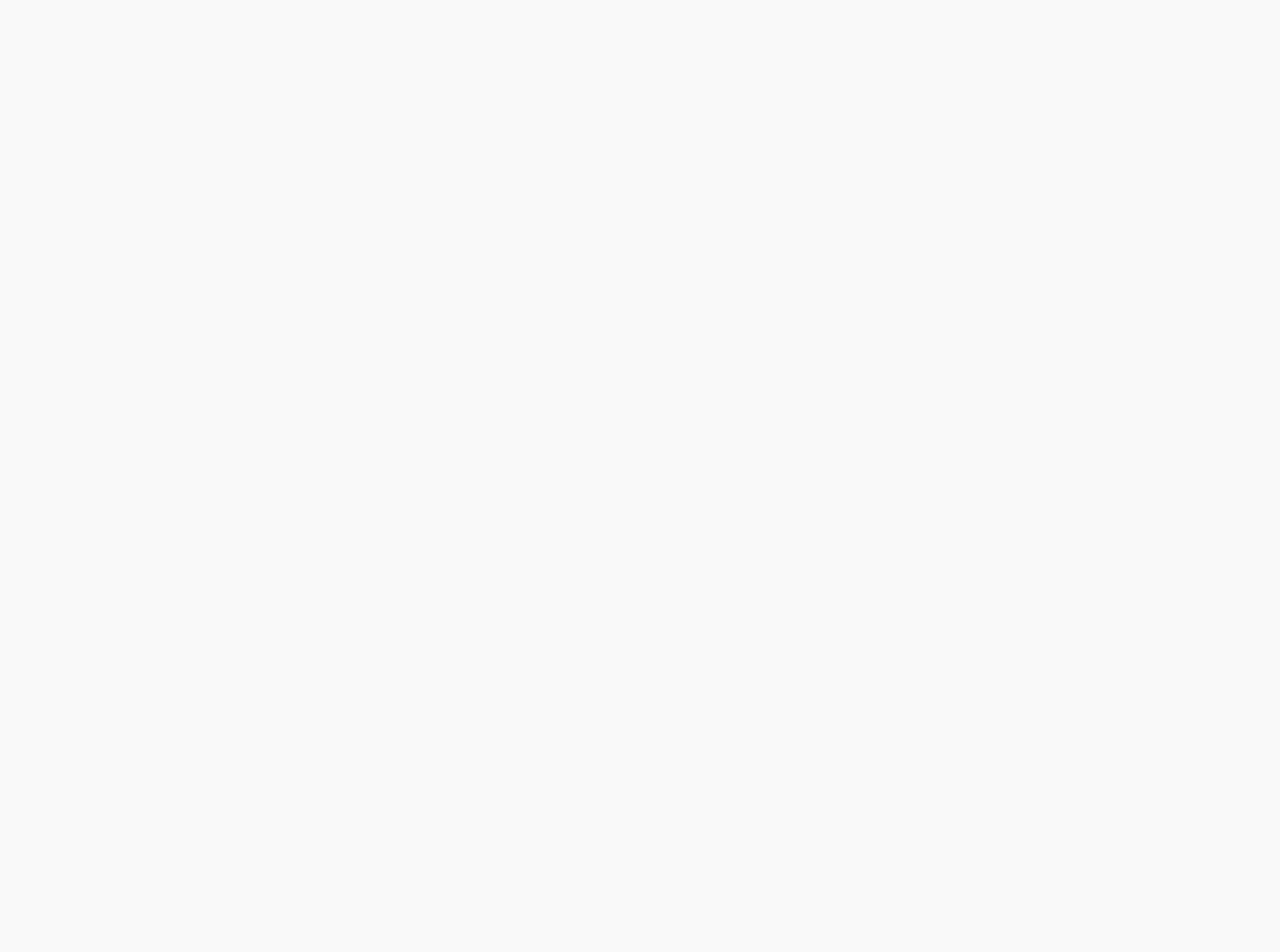
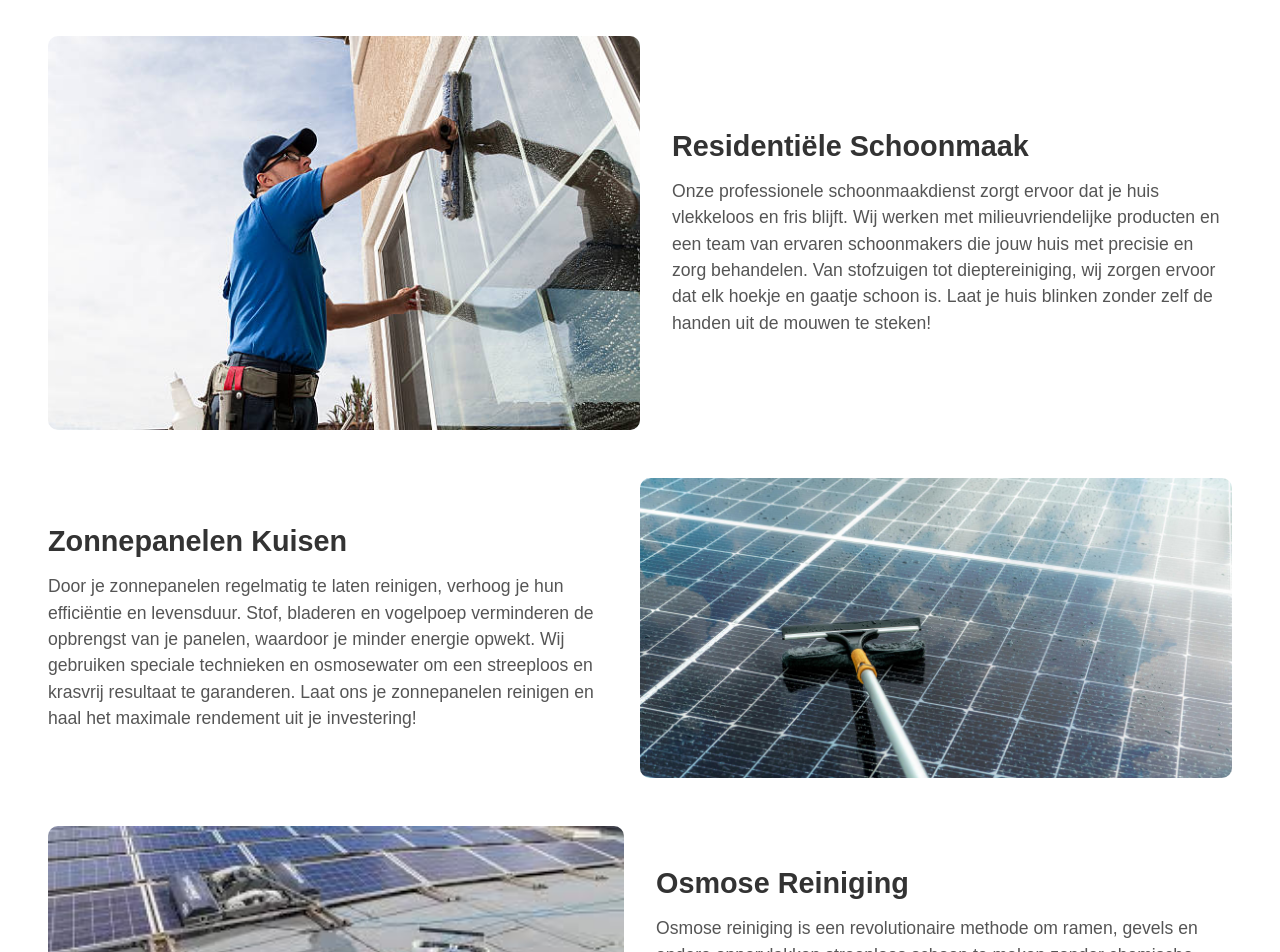
Before and after one commit to SenneDC01/robbe-cleaning-services.github.io, a Next.js app in the folder robbe-cleaning-services/: page / in a window 1280 px wide. Shown: the part 1700-2652 px from the top of the page. Before the commit the page ends 1677 px from the top, so only its background shows below. Built offline with nearby package versions, Linux system fonts and the light colour scheme.

Commit message:
Service Details

```diff
--- a/robbe-cleaning-services/src/components/molecules/serviceCard/ServiceCard.js
+++ b/robbe-cleaning-services/src/components/molecules/serviceCard/ServiceCard.js
@@ -2,9 +2,9 @@ import React from "react";
 import styles from "./ServiceCard.module.css";
 import Image from "next/image";
 
-export default function ServiceCard({ title, description, image }) {
+export default function ServiceCard({ title, description, image, onClick }) {
   return (
-    <div className={styles.card}>
+    <div className={styles.card} onClick={() => onClick(title)}>
       <Image
         src={image}
         alt={title}
--- /dev/null
+++ b/robbe-cleaning-services/src/components/molecules/serviceDetails/ServiceDetails.js
@@ -0,0 +1,30 @@
+import React from "react";
+import styles from "./ServiceDetails.module.css";
+import Image from "next/image";
+
+export default function ServiceDetail({
+  id,
+  title,
+  description,
+  image,
+  reverse,
+}) {
+  return (
+    <div
+      className={`${styles.detail} ${reverse ? styles.reverse : ""}`}
+      id={id}
+    >
+      <Image
+        src={image}
+        alt={title}
+        width={800}
+        height={500}
+        className={styles.image}
+      />
+      <div className={styles.text}>
+        <h3>{title}</h3>
+        <p>{description}</p>
+      </div>
+    </div>
+  );
+}
--- /dev/null
+++ b/robbe-cleaning-services/src/components/molecules/serviceDetails/ServiceDetails.module.css
@@ -0,0 +1,38 @@
+.detail {
+    display: flex;
+    flex-wrap: wrap;
+    align-items: center;
+    justify-content: space-between;
+    gap: 2rem;
+    max-width: 1920px;
+    margin: 0 auto;
+}
+
+.detail > * {
+    flex: 1 1 45%; /* This ensures each child takes up about half the space */
+}
+
+.detail h3 {
+    font-size: 1.8em;
+    margin-bottom: 15px;
+}
+
+.detail p {
+    font-size: 1.1em;
+    color: #555;
+    line-height: 1.5;
+}
+
+.reverse {
+    flex-direction: row-reverse;
+}
+
+.image {
+    width: 50%;
+    height: auto;
+    border-radius: 10px;
+}
+
+.text {
+    width: 50%;
+}
--- a/robbe-cleaning-services/src/components/organisms/servicesSection/ServicesSection.js
+++ b/robbe-cleaning-services/src/components/organisms/serviceCardSection/ServiceCardSection.js
@@ -1,26 +1,29 @@
 import React from "react";
-import styles from "./ServicesSection.module.css";
+import styles from "./ServiceCardSection.module.css";
 import ServiceCard from "@/components/molecules/serviceCard/ServiceCard";
 
-export default function ServicesSection() {
+export default function ServiceCardSection({ onCardClick }) {
   return (
-    <section className={styles.services}>
+    <section className={styles.cardSection}>
       <h2>Diensten</h2>
       <div className={styles.container}>
         <ServiceCard
           title="Residentiële Schoonmaak"
           description="Vlekkeloze huizen, stressvrij leven."
           image="/ruitenwasser.jpg"
+          onClick={() => onCardClick("residential")}
         />
         <ServiceCard
           title="Zonnepanelen Kuisen"
           description="Zonnepanelen grondig gereinigd voor optimale prestaties."
           image="/zonnepanelenwasser.jfif"
+          onClick={() => onCardClick("solar")}
         />
         <ServiceCard
           title="Osmose Reiniging"
           description="Reiniging met osmose voor een streeploos resultaat."
           image="/osmosewasser.jfif"
+          onClick={() => onCardClick("osmose")}
         />
       </div>
     </section>
--- a/robbe-cleaning-services/src/components/organisms/servicesSection/ServicesSection.module.css
+++ b/robbe-cleaning-services/src/components/organisms/serviceCardSection/ServiceCardSection.module.css
@@ -1,8 +1,4 @@
-.services h2 {
-    margin-bottom: 1.3rem;
-}
-
-.services {
+.cardSection {
     padding: 3rem 1.3rem;
     background-color: #f9f9f9;
     text-align: center;
@@ -11,6 +7,7 @@
     justify-content: center;
     max-width: 1920px;
     margin: 0 auto;
+    gap: 2rem;
 }
 
 .container {
--- /dev/null
+++ b/robbe-cleaning-services/src/components/organisms/serviceDetailsSection/ServiceDetailsSection.js
@@ -0,0 +1,45 @@
+import React from "react";
+import styles from "./ServiceDetailsSection.module.css";
+import ServiceDetail from "@/components/molecules/serviceDetails/ServiceDetails";
+
+export default function ServiceDetailsSection() {
+  return (
+    <section className={styles.detailsSection}>
+      <ServiceDetail
+        id="residential"
+        title="Residentiële Schoonmaak"
+        description="Onze professionele schoonmaakdienst zorgt ervoor dat je huis
+            vlekkeloos en fris blijft. Wij werken met milieuvriendelijke
+            producten en een team van ervaren schoonmakers die jouw huis met
+            precisie en zorg behandelen. Van stofzuigen tot dieptereiniging, wij
+            zorgen ervoor dat elk hoekje en gaatje schoon is. Laat je huis
+            blinken zonder zelf de handen uit de mouwen te steken!"
+        image="/ruitenwasser.jpg"
+      />
+      <ServiceDetail
+        id="solar"
+        title="Zonnepanelen Kuisen"
+        description="Door je zonnepanelen regelmatig te laten reinigen, verhoog je hun
+            efficiëntie en levensduur. Stof, bladeren en vogelpoep verminderen
+            de opbrengst van je panelen, waardoor je minder energie opwekt. Wij
+            gebruiken speciale technieken en osmosewater om een streeploos en
+            krasvrij resultaat te garanderen. Laat ons je zonnepanelen reinigen
+            en haal het maximale rendement uit je investering!"
+        image="/zonnepanelenwasser.jfif"
+        reverse
+      />
+      <ServiceDetail
+        id="osmose"
+        title="Osmose Reiniging"
+        description="Osmose reiniging is een revolutionaire methode om ramen, gevels en
+            andere oppervlakken streeploos schoon te maken zonder chemische
+            middelen. Het speciale osmosewater trekt vuil aan en spoelt het weg
+            zonder residu achter te laten. Dit zorgt niet alleen voor een
+            blinkend schoon resultaat, maar beschermt ook je ramen en gevels
+            tegen schade door agressieve schoonmaakmiddelen. Ideaal voor
+            kantoren, winkels en woningen!"
+        image="/osmosewasser.jfif"
+      />
+    </section>
+  );
+}
--- /dev/null
+++ b/robbe-cleaning-services/src/components/organisms/serviceDetailsSection/ServiceDetailsSection.module.css
@@ -0,0 +1,7 @@
+.detailsSection {
+    background-color: #ffffff;
+    padding: 3rem;
+    display: flex;
+    flex-direction: column;
+    gap: 3rem;
+}
--- a/robbe-cleaning-services/src/pages/index.js
+++ b/robbe-cleaning-services/src/pages/index.js
@@ -1,9 +1,17 @@
 import React from "react";
 import Head from "next/head";
 import HeroSection from "@/components/organisms/heroSection/HeroSection";
-import ServicesSection from "@/components/organisms/servicesSection/ServicesSection";
+import ServiceCardSection from "@/components/organisms/serviceCardSection/ServiceCardSection";
+import ServiceDetailsSection from "@/components/organisms/serviceDetailsSection/ServiceDetailsSection";
 
 export default function HomePage() {
+  const scrollToSection = (id) => {
+    const section = document.getElementById(id);
+    if (section) {
+      section.scrollIntoView({ behavior: "smooth" });
+    }
+  };
+
   return (
     <>
       <Head>
@@ -11,7 +19,8 @@ export default function HomePage() {
       </Head>
       <main>
         <HeroSection />
-        <ServicesSection />
+        <ServiceCardSection onCardClick={scrollToSection} />
+        <ServiceDetailsSection />
       </main>
     </>
   );
```
